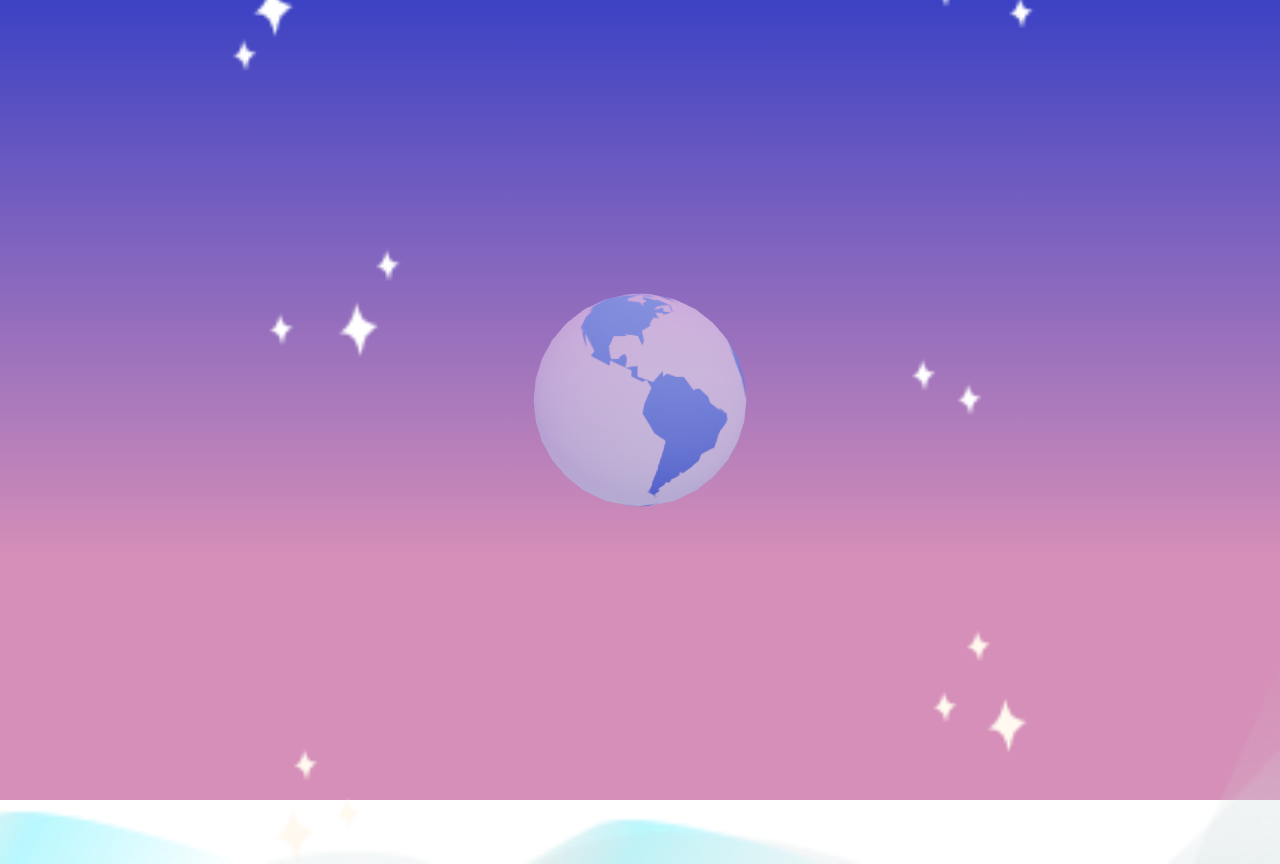
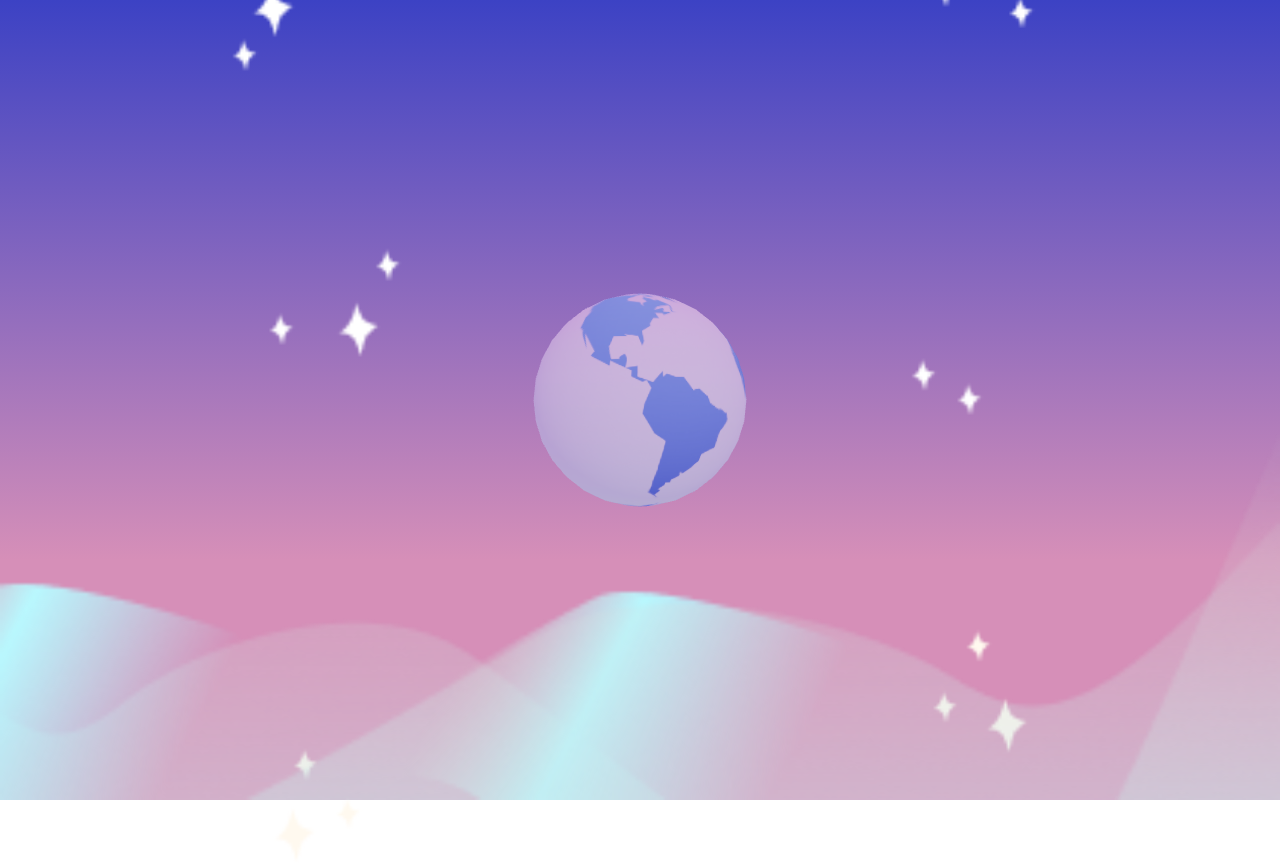
Before and after one commit to Safirl/cat-world, a React (Vite) app in the folder frontend/: page / in a window 1280 px wide. Built offline with nearby package versions, Linux system fonts and the light colour scheme.

Commit message:
correct auror on the back

```diff
--- a/frontend/public/style/home.scss
+++ b/frontend/public/style/home.scss
@@ -7,7 +7,8 @@ body{
 
 .aurorBoreal{
     position: fixed;
-    top: 79%;
+    top: 100%;
+    transform: translateY(-100%);
     width: 100vw;
     height: auto;
 }
```
